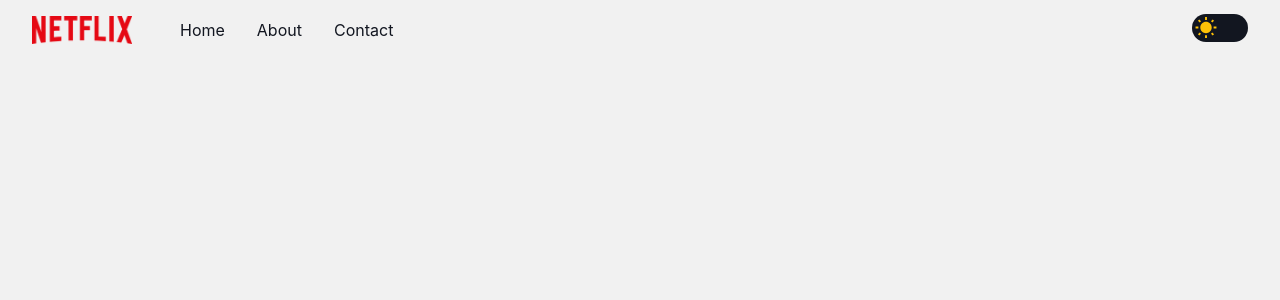
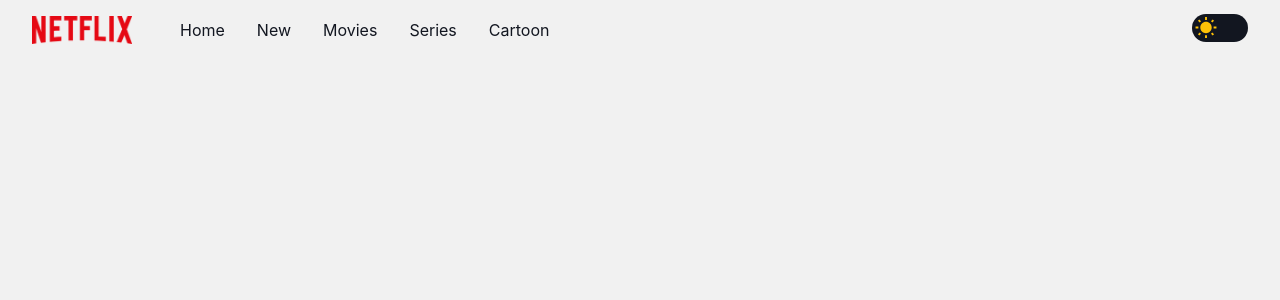
Before and after one commit to grazieleoliveira/lapisco-mentoring-frontend, a React (Create React App) app: page / in a window 1280 px wide. Shown: the top 300 px of the page. Built offline with nearby package versions, Linux system fonts and the light colour scheme.

Commit message:
add routes

```diff
--- a/src/App.tsx
+++ b/src/App.tsx
@@ -1,3 +1,4 @@
+import { BrowserRouter } from "react-router-dom";
 import { ThemeProvider } from "styled-components";
 import { NavBar } from "./components/NavBar";
 import { useToggleTheme } from "./hooks/useToggleTheme";
@@ -9,11 +10,13 @@ function App() {
   const { theme, toggleTheme } = useToggleTheme();
   const currentTheme = theme === "light" ? lightTheme : darkTheme;
   return (
-    <ThemeProvider theme={currentTheme}>
-      <GlobalStyle />
-      <NavBar toggleTheme={toggleTheme} />
-      <AppRouter />
-    </ThemeProvider>
+    <BrowserRouter>
+      <ThemeProvider theme={currentTheme}>
+        <GlobalStyle />
+        <NavBar toggleTheme={toggleTheme} />
+        <AppRouter />
+      </ThemeProvider>
+    </BrowserRouter>
   );
 }
 
--- a/src/components/NavBar/DesktopNav.tsx
+++ b/src/components/NavBar/DesktopNav.tsx
@@ -15,13 +15,19 @@ export const DesktopNav = ({ toggleTheme }: IDesktopNav) => {
       <S.NavMenu>
         <S.List>
           <S.ListItem>
-            <S.Clickable href="/home">Home</S.Clickable>
+            <S.Clickable to="/">Home</S.Clickable>
           </S.ListItem>
           <S.ListItem>
-            <S.Clickable href="/about">About</S.Clickable>
+            <S.Clickable to="/new">New</S.Clickable>
           </S.ListItem>
           <S.ListItem>
-            <S.Clickable href="/contact">Contact</S.Clickable>
+            <S.Clickable to="/movies">Movies</S.Clickable>
+          </S.ListItem>
+          <S.ListItem>
+            <S.Clickable to="/series">Series</S.Clickable>
+          </S.ListItem>
+          <S.ListItem>
+            <S.Clickable to="/cartoons">Cartoon</S.Clickable>
           </S.ListItem>
         </S.List>
       </S.NavMenu>
--- a/src/components/NavBar/styles.ts
+++ b/src/components/NavBar/styles.ts
@@ -1,3 +1,4 @@
+import { Link } from "react-router-dom";
 import styled from "styled-components";
 
 export const HamburguerContainer = styled.div`
@@ -27,7 +28,7 @@ export const ListItem = styled.li`
   margin: 0 1rem;
 `;
 
-export const Clickable = styled.a`
+export const Clickable = styled(Link)`
   text-decoration: none;
   color: ${({ theme }) => theme.text};
   display: block;
--- a/src/routes/index.tsx
+++ b/src/routes/index.tsx
@@ -1,8 +1,7 @@
-import { BrowserRouter, Routes, Route } from "react-router-dom";
+import { Routes, Route } from "react-router-dom";
 
 export const AppRouter = () => {
   return (
-    <BrowserRouter>
     <Routes>
       <Route path="/" element={<></>} />
       <Route path="/new" element={<></>} />
@@ -10,6 +9,5 @@ export const AppRouter = () => {
       <Route path="/series" element={<></>} />
       <Route path="/cartoons" element={<></>} />
     </Routes>
-    </BrowserRouter>
   );
 };
```
Lines whose indentation alone changed are shown as unchanged.
